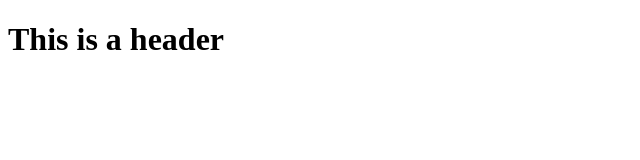
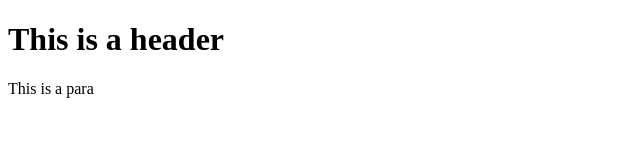
Before and after one commit to savulgae/NewGitDemo, a plain HTML site: page index.html in a window 1280 px wide. Shown: the whole page, without its empty margins (0-640 px from the left). Drawn offline with Linux system fonts and the light colour scheme.

Commit message:
added para in index.html

```diff
--- a/index.html
+++ b/index.html
@@ -7,5 +7,6 @@
 </head>
 <body>
     <h1>This is a header</h1>
+    <p>This is a para</p>
 </body>
 </html>
```
